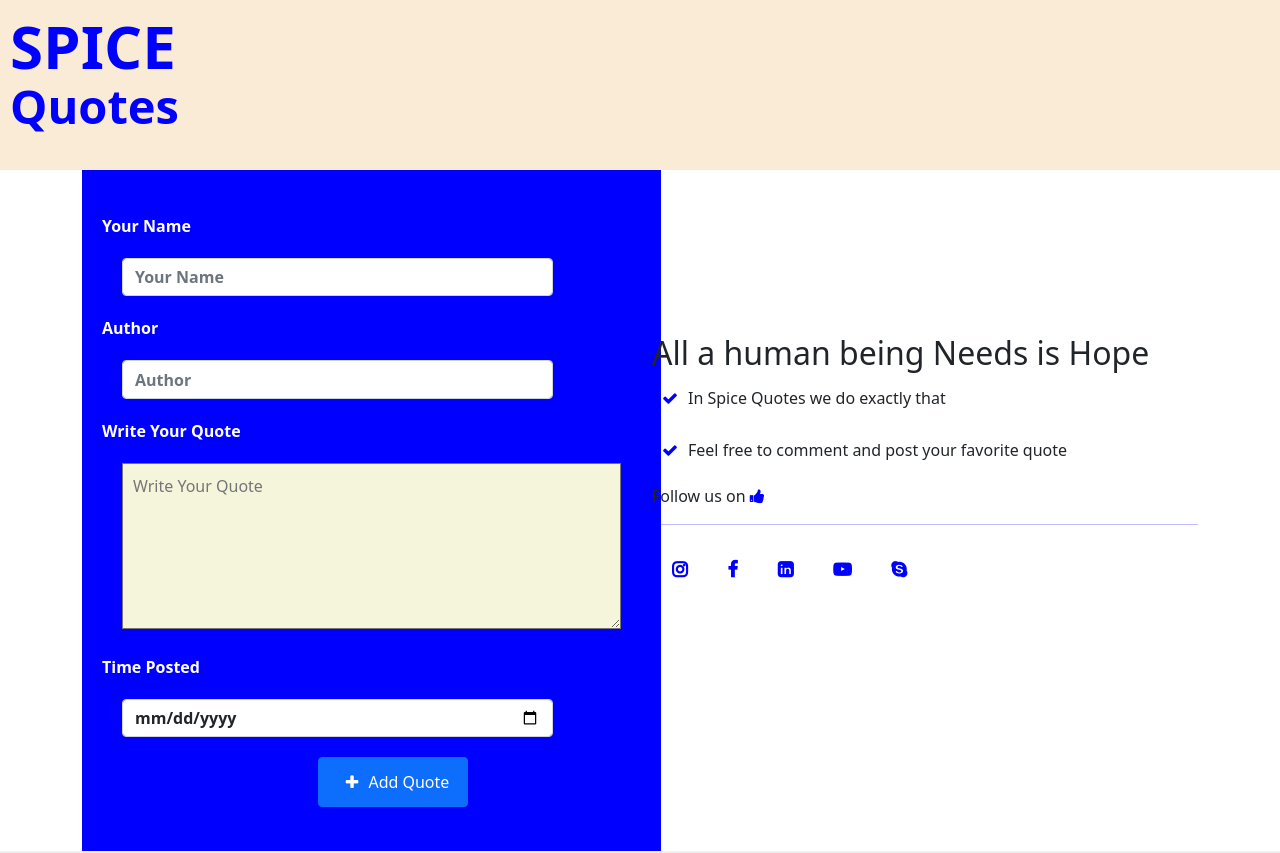
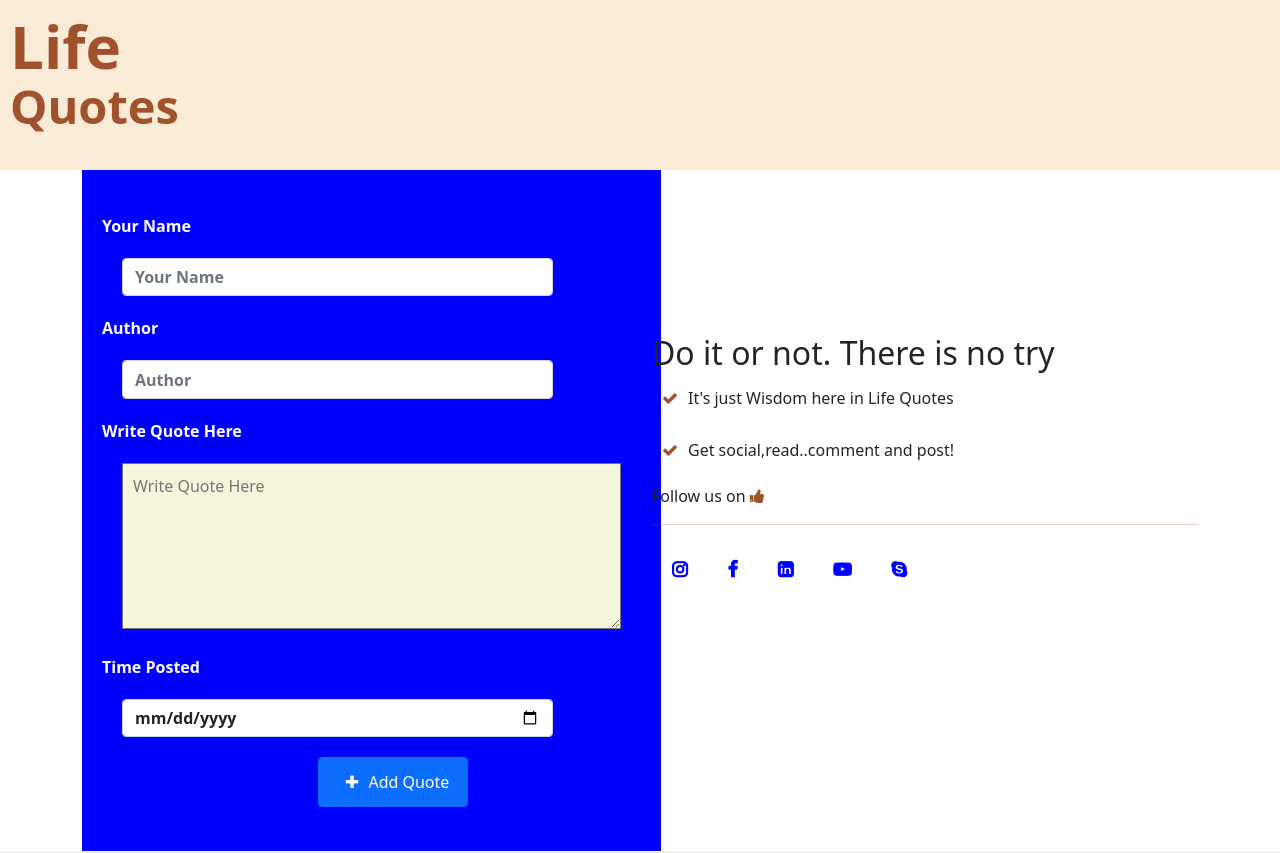
Before and after one commit to Ag-nes/Quotes, an Angular app: page / in a window 1280 px wide. Shown: the top 853 px of the page. Built offline with nearby package versions, Linux system fonts and the light colour scheme.

Commit message:
styled form

```diff
--- a/src/app/form/form.component.html
+++ b/src/app/form/form.component.html
@@ -1,6 +1,6 @@
 <div>
     <header style="background-color: antiquewhite; height: 170px; padding: 10px;" >
-        <h1 style="font-size: 60px; font-weight: bold; color: blue;"> SPICE<br><span style=" position: absolute; margin-top: -4px; font-size: 47px;">Quotes</span> </h1>
+        <h1 style="font-size: 60px; font-weight: bold; color: sienna;"> Life<br><span style=" position: absolute; margin-top: -4px; font-size: 47px;">Quotes</span> </h1>
     </header>
 </div>
 
@@ -19,8 +19,8 @@
                         <input type="text" class="form-control" name="author" [(ngModel)]="quote.author"  placeholder="Author">
                     </div>
                     <div class="form-group" id="quote">
-                        <label for="">Write Your Quote</label><br>
-                        <textarea [(ngModel)]="quote.quote" placeholder="Write Your Quote" name="quote"  cols="50" rows="6"></textarea>
+                        <label for="">Write Quote Here</label><br>
+                        <textarea [(ngModel)]="quote.quote" placeholder="Write Quote Here" name="quote"  cols="50" rows="6"></textarea>
                     </div>
                     <div class="form-group" id="time">
                         <label for="">Time Posted </label>
@@ -34,11 +34,11 @@
         </div>
         <div class="col-md-6">
             <div class="desc" style="margin-top: 30%;">
-                <h2>All a human being Needs is Hope </h2>
-                <p><i class="fa fa-check" style="color: blue; font-weight: lighter; padding: 10px;"></i>In Spice Quotes we do exactly that </p>
-                <p><i class="fa fa-check" style="color: blue; font-weight: lighter; padding: 10px;"></i>Feel free to comment and post your  favorite quote </p>
-                <p>Follow us on <i class="fa fa-thumbs-up" style="color: blue;" ></i></p>
-                <hr style="color: blue;">
+                <h2>Do it or not. There is no try </h2>
+                <p><i class="fa fa-check" style="color:sienna; font-weight: lighter; padding: 10px;"></i>It's just Wisdom here in Life Quotes </p>
+                <p><i class="fa fa-check" style="color:sienna; font-weight: lighter; padding: 10px;"></i>Get social,read..comment and post! </p>
+                <p>Follow us on <i class="fa fa-thumbs-up" style="color: sienna;" ></i></p>
+                <hr style="color: sienna;">
                 <div class="icons" >
                     <i class="fa fa-instagram"></i>
                     <i class="fa fa-facebook"></i>
```
